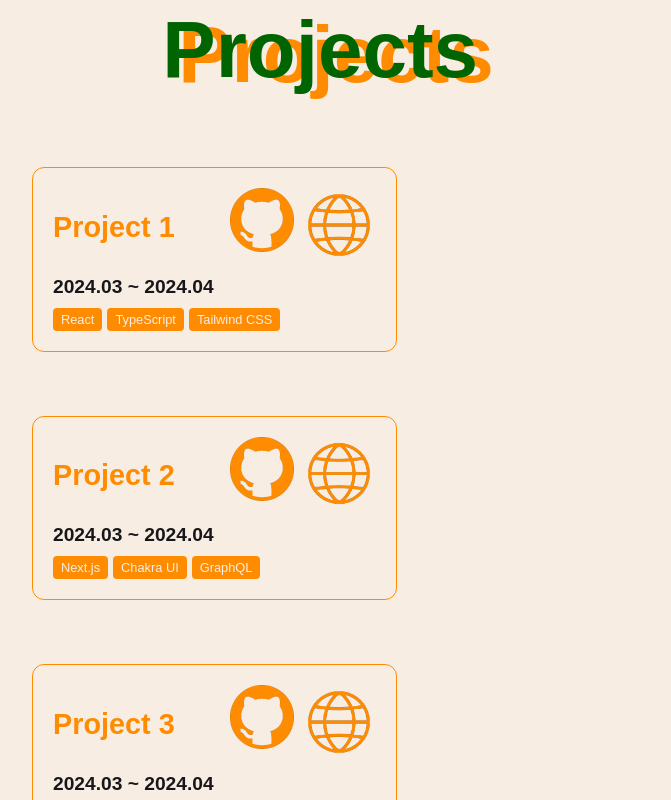
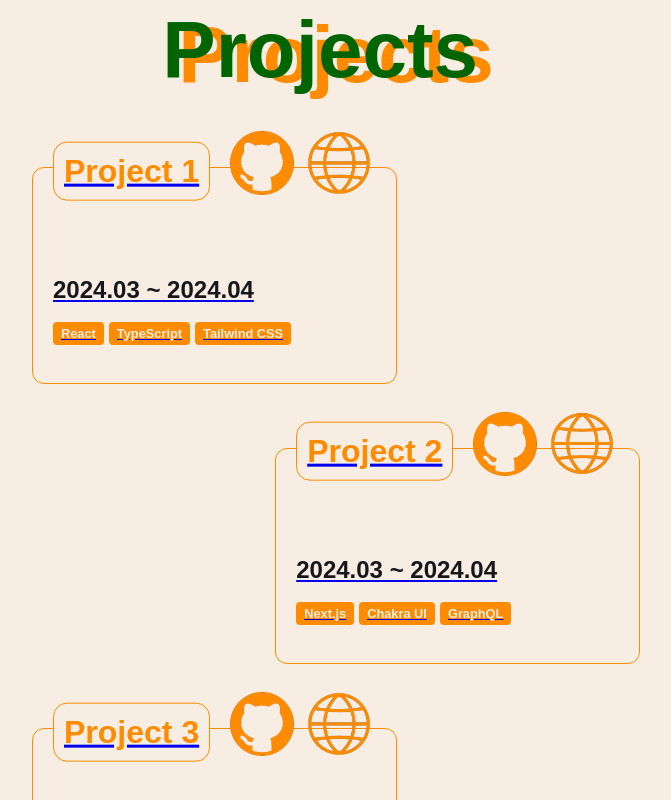
Before and after one commit to h-0y28/h-0y28, a React (Vite) app: page / in a window 1280 px wide. Shown: the part 3280-4080 px from the top of the page, without its empty margins (304-975 px from the left). Built offline with nearby package versions, Linux system fonts and the light colour scheme; a web font is replaced by a local one.

Commit message:
코드 되돌리기

```diff
--- a/src/components/ProjectCard/index.tsx
+++ b/src/components/ProjectCard/index.tsx
@@ -1,40 +1,41 @@
-import React, { useState } from "react";
+import React from "react";
 import * as S from "./style";
 
 import GithubIcon from "../../assets/githubColor.png";
 import WebsiteIcon from "../../assets/websiteColor.png";
 
-interface ProjectCardProps {
+interface CardProps {
   position: "left" | "right";
   skills: string[];
   title: string;
-  description: string;
+  content: string;
   href: string;
   term: string;
   githubHref?: string;
   websiteHref?: string;
 }
 
-const ProjectCard: React.FC<ProjectCardProps> = ({
+const ProjectCard: React.FC<CardProps> = ({
+  position,
   skills,
   title,
-  description,
+  content,
   href,
   term,
   githubHref,
   websiteHref,
 }) => {
-  const [isHovered, setIsHovered] = useState(false);
-
   return (
-    <S.CardWrapper
-      onMouseEnter={() => setIsHovered(true)}
-      onMouseLeave={() => setIsHovered(false)}
+    <S.CardContainer
+      as="a"
+      href={href}
+      target="_blank"
+      rel="noopener noreferrer"
+      data-position={position}
     >
-      <S.CardContainer href={href} target="_blank" rel="noopener noreferrer">
       <S.Header>
         <S.Title>{title}</S.Title>
-          <S.IconContainer>
+        <S.InconContainer>
           {githubHref && (
             <a href={githubHref} target="_blank" rel="noopener noreferrer">
               <S.GithubImg src={GithubIcon} alt="GitHub Icon" />
@@ -45,26 +46,19 @@ const ProjectCard: React.FC<ProjectCardProps> = ({
               <S.WebsiteImg src={WebsiteIcon} alt="Website Icon" />
             </a>
           )}
-          </S.IconContainer>
+        </S.InconContainer>
       </S.Header>
 
       <S.ContentContainer>
         <S.Term>{term}</S.Term>
-          <S.SkillContainer>
+        <S.StackContainer>
           {skills.map((skill, index) => (
-              <S.Skill key={index}>{skill}</S.Skill>
+            <S.Stack key={index}>{skill}</S.Stack>
           ))}
-          </S.SkillContainer>
+        </S.StackContainer>
+        <S.CardContent>{content}</S.CardContent>
       </S.ContentContainer>
     </S.CardContainer>
-
-      {isHovered && (
-        <S.Description>
-          <S.DescriptionTitle>Project Description</S.DescriptionTitle>
-          <S.DescriptionContent>{description}</S.DescriptionContent>
-        </S.Description>
-      )}
-    </S.CardWrapper>
   );
 };
 
--- a/src/components/ProjectCard/style.ts
+++ b/src/components/ProjectCard/style.ts
@@ -1,21 +1,17 @@
 import styled from "styled-components";
 import theme from "../../styles/theme";
 
-export const CardWrapper = styled.div`
-  display: flex;
-  gap: 20px;
-  align-items: flex-start;
-  position: relative;
-`;
-
-export const CardContainer = styled.a`
+export const CardContainer = styled.a<{ "data-position"?: string }>`
   border: 1px solid ${theme.colors.highlight};
   border-radius: 12px;
   padding: 20px;
+  /* box-shadow: 0 4px 10px rgba(0, 0, 0, 0.1); */
   width: 60%;
+  transition: transform 0.3s ease, box-shadow 0.3s ease;
+  cursor: pointer;
   background-color: ${theme.colors.background};
-  text-decoration: none;
-  transition: transform 0.3s ease, box-shadow 0.3s ease;
+  align-self: ${({ "data-position": position }) =>
+    position === "left" ? "flex-start" : "flex-end"};
 
   &:hover {
     transform: scale(1.03);
@@ -28,17 +24,25 @@ export const Header = styled.div`
   justify-content: space-between;
   align-items: center;
   margin-bottom: 10px;
+  transform: translateY(-65%);
 `;
 
-export const Title = styled.h2`
-  font-size: 1.8rem;
+export const Title = styled.div`
+  font-size: 2rem;
   font-weight: bold;
   color: ${theme.colors.highlight};
+  transform: translateY(-10%);
+  background-color: ${theme.colors.background};
+  padding: 10px;
+  border: 1px solid ${theme.colors.highlight};
+  border-radius: 14px;
 `;
 
-export const IconContainer = styled.div`
+export const InconContainer = styled.div`
   display: flex;
+  align-items: center;
   gap: 8px;
+  transform: translateY(-15%);
 `;
 
 export const GithubImg = styled.img`
@@ -57,43 +61,31 @@ export const ContentContainer = styled.div`
   gap: 10px;
 `;
 
-export const Term = styled.h3`
-  font-size: 1.2rem;
-  color: ${theme.colors.black};
-`;
-
-export const SkillContainer = styled.div`
+export const StackContainer = styled.div`
   display: flex;
   flex-wrap: wrap;
   gap: 5px;
+  margin-bottom: 8px;
 `;
 
-export const Skill = styled.span`
+export const Stack = styled.div`
   padding: 4px 8px;
   background-color: ${theme.colors.highlight};
   color: ${theme.colors.background};
   border-radius: 4px;
   font-size: 0.8rem;
+  font-weight: bold;
 `;
 
-export const Description = styled.div`
-  flex: 1;
-  background-color: ${theme.colors.backgroundLight};
-  border: 1px solid ${theme.colors.highlight};
-  border-radius: 12px;
-  padding: 20px;
-  transition: opacity 0.3s ease-in-out;
+export const Term = styled.h3`
+  font-size: 1.5rem;
+  color: ${theme.colors.black};
+  margin-bottom: 8px;
+  font-weight: bold;
 `;
 
-export const DescriptionTitle = styled.h3`
-  font-size: 1.5rem;
-  font-weight: bold;
-  color: ${theme.colors.highlight};
-  margin-bottom: 10px;
-`;
-
-export const DescriptionContent = styled.p`
+export const CardContent = styled.p`
   font-size: 1rem;
-  color: ${theme.colors.black};
+  color: #666;
   line-height: 1.5;
 `;
```
Lines whose indentation alone changed are shown as unchanged.
